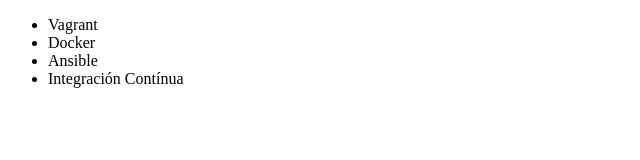
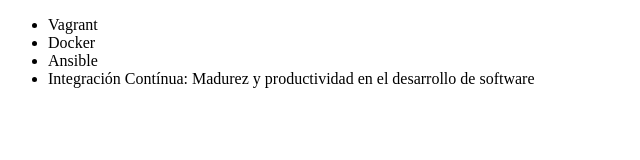
Before and after one commit to YvanovichC/Alura-git, a plain HTML site: page index.html in a window 1280 px wide. Shown: the whole page, without its empty margins (0-640 px from the left). Drawn offline with Linux system fonts and the light colour scheme.

Commit message:
Renombrando curso de Integración Continua

```diff
--- a/index.html
+++ b/index.html
@@ -9,7 +9,7 @@
             <li>Vagrant</li>
             <li>Docker</li>
             <li>Ansible</li>
-            <li>Integración Contínua</li>
+            <li>Integración Contínua: Madurez y productividad en el desarrollo de software</li>
         </ul>
     </body>
 </html>
```
